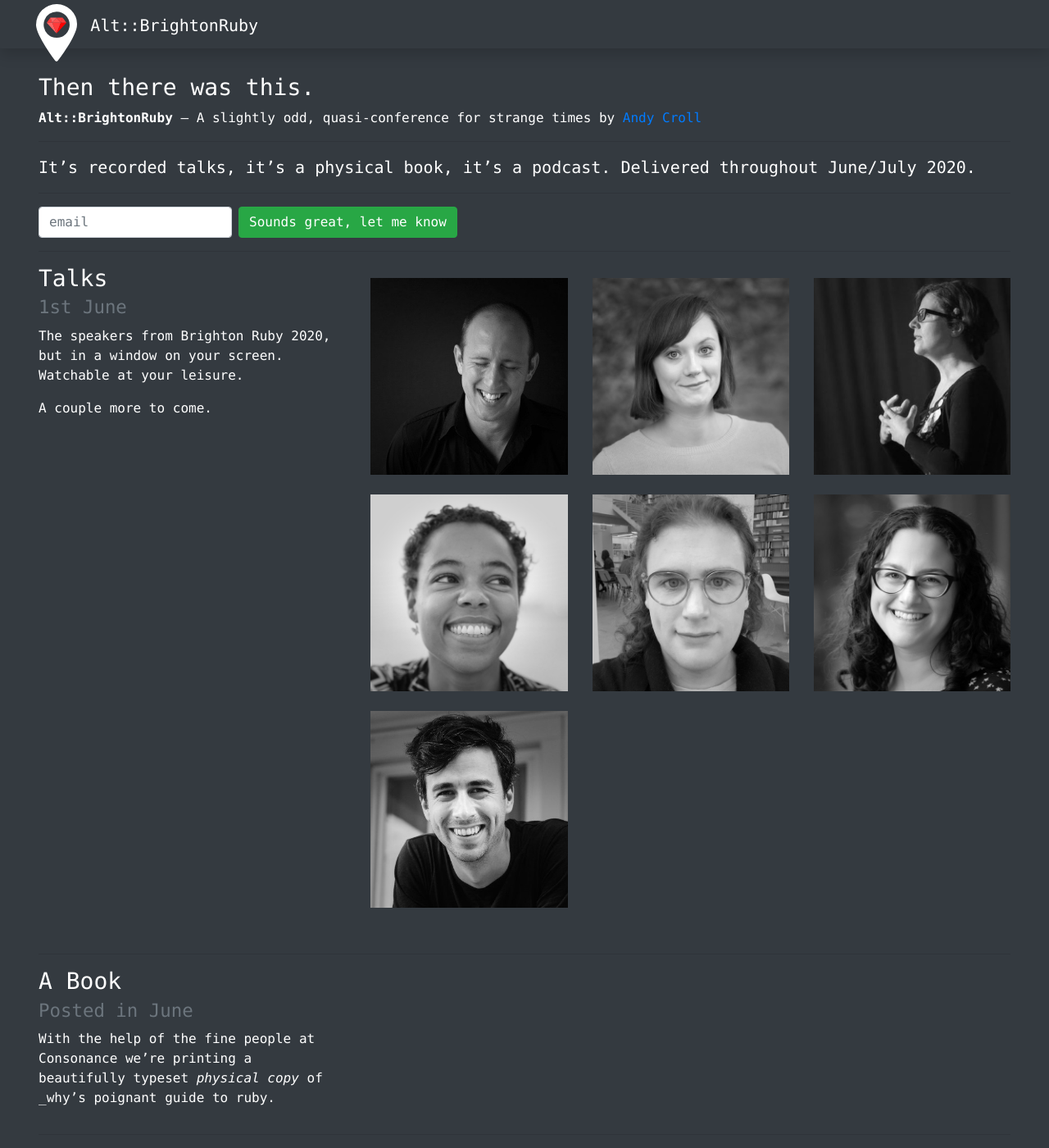
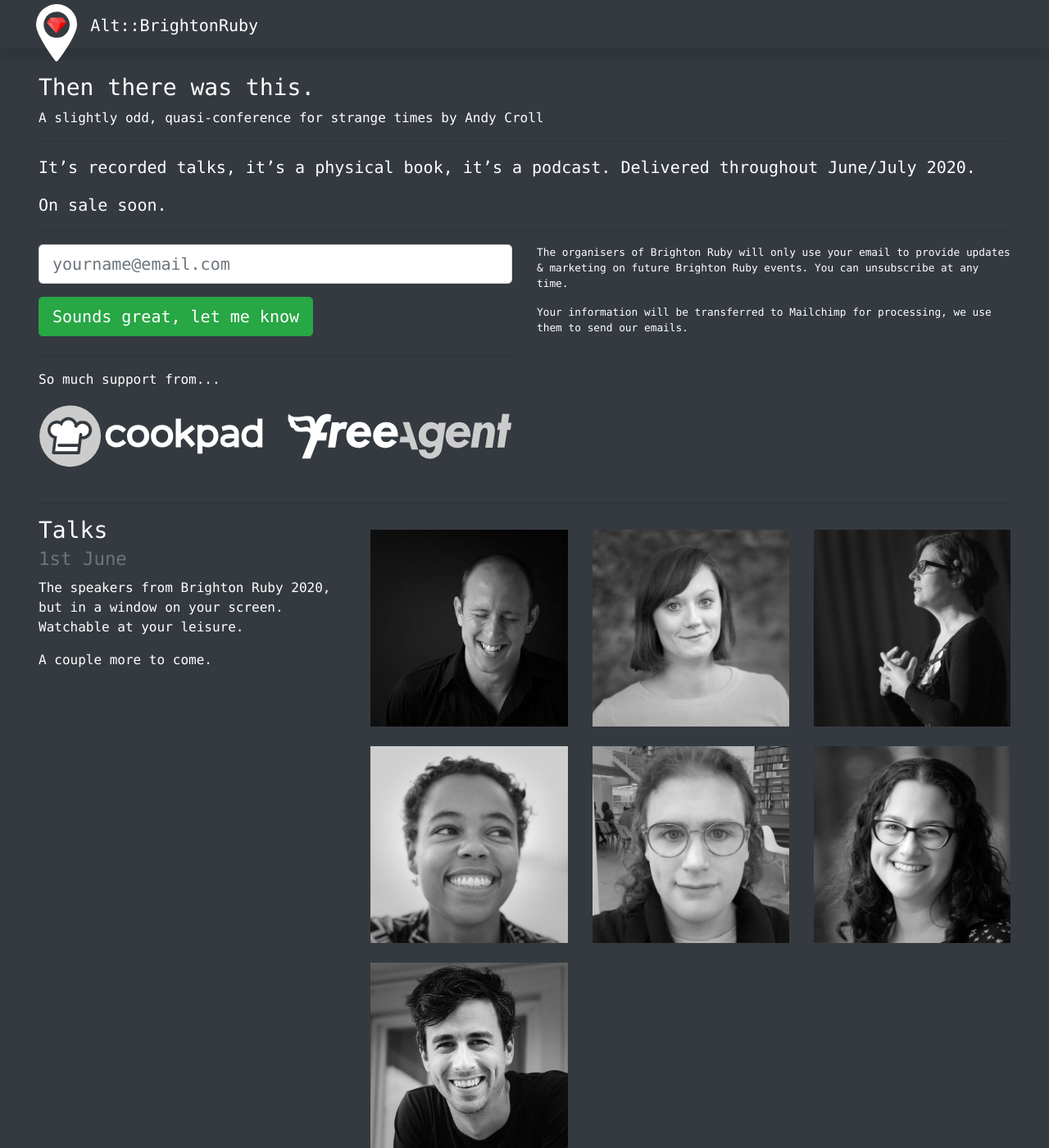
Before and after one commit to andycroll/alt.brightonruby.com, a Jekyll site: the page built from index.html, in a window 1280 px wide and 1400 px high. Shown: the whole window at 82% size. Built offline with Jekyll 4.4.1, drawn with Linux system fonts in a browser that asks for light colours; comment, search, counter and statistics services are not loaded; some of the changed text lies outside the part shown.

Commit message:
Add sposnsors, book & pod imagery and a form

```diff
--- a/index.html
+++ b/index.html
@@ -10,17 +10,53 @@
 	<div class="row">
 		<div class="col">
 			<h1 class="h3">Then there was this.</h1>
-			<p><b>Alt::BrightonRuby</b> — A slightly odd, quasi-conference for strange times by <a href="https://andycroll.com">Andy Croll</a></p>
+			<p>A slightly odd, quasi-conference for strange times by <a href="https://andycroll.com" class="text-white">Andy Croll</a></p>
 			<hr />
 			<p class="lead">It’s recorded talks, it’s a physical book, it’s a podcast. Delivered throughout June/July 2020.</p>
+			<p class="lead">On sale soon.</p>
 			<hr />
-			<form class="form-inline my-2 my-lg-0">
-				<input class="form-control mr-sm-2" type="search" placeholder="email" aria-label="Email" />
-				<button class="btn btn-success my-2 my-sm-0" type="submit">Sounds great, let me know</button>
+		</div>
+	</div>
+
+	<div class="row">
+		<div class="col">
+			<form action="//goodscary.us1.list-manage.com/subscribe/post?u=8978f575757c4b55d2a353a62&amp;id=7c1e5235c9" method="post" class="form">
+				<label for="mce-EMAIL" class="sr-only">Email Address</label>
+				<input type="email" value="" name="EMAIL" class="form-control form-control-lg mb-2" id="mce-EMAIL" aria-label="Email" placeholder="yourname@email.com" />
+
+				<div style="position: absolute; left: -5000px;" aria-hidden="true"><input type="text" name="b_8978f575757c4b55d2a353a62_7c1e5235c9" tabindex="-1" value="" /></div>
+
+				<input type="submit" value="Sounds great, let me know" name="subscribe" id="mc-embedded-subscribe" class="btn btn-lg btn-success my-2" />
 			</form>
 			<hr />
 		</div>
+
+		<div class="col small">
+			<p>The organisers of Brighton Ruby will only use your email to provide updates & marketing on future Brighton Ruby events. You can unsubscribe at any time.</p>
+			<p>Your information will be transferred to Mailchimp for processing, we use them to send our emails.</p>
+		</div>
 	</div>
+
+	<div class="row">
+		<div class="col-12 col-sm-8 col-md-6">
+			<p>So much support from...</p>
+
+			<div class="row">
+				<div class="col-12 col-sm-6">
+					<a href="https://cookpadteam.com">
+						<img src="/images/cookpad.svg" class="img-fluid mb-4" alt="Cookpad" />
+					</a>
+				</div>
+				<div class="col-12 col-sm-6">
+					<a href="http://bit.ly/38L8H9i">
+						<img src="/images/freeagent.svg" class="img-fluid mb-4" alt="FreeAgent" />
+					</a>
+				</div>
+			</div>
+		</div>
+	</div>
+
+	<hr />
 
 	<div class="row">
 		<div class="col-12 col-md-6 col-lg-4 col-xl-3">
@@ -81,8 +117,27 @@
 				<small class="text-muted">Posted in June</small>
 			</h2>
 			<p>With the help of the fine people at <a href="https://www.consonance.app/" class="text-white text-underline">Consonance</a> we’re printing a beautifully typeset <i>physical copy</i> of <a href="https://poignant.guide/" class="text-white text-underline">_why’s poignant guide to ruby</a>.</p>
+			<div class="row">
+				<div class="col-6">
+					<a href="https://www.consonance.app">
+						<img src="/images/consonance.svg" class="img-fluid mb-4" alt="Consonance" />
+					</a>
+				</div>
+			</div>
 		</div>
-		<div class="col-12 col-md-6 col-lg-8"></div>
+		<div class="col-12 col-md-6 col-lg-8">
+			<div class="row my-3">
+				<div class="col-4 col-sm-6 col-lg-4">
+					<img src="/images/why-book-1.jpg" class="img-fluid shadow-sm mb-4" alt="A page" />
+				</div>
+				<div class="col-4 col-sm-6 col-lg-4">
+					<img src="/images/why-book-2.jpg" class="img-fluid shadow-sm mb-4" alt="Another page" />
+				</div>
+				<div class="col-4 col-sm-6 col-lg-4">
+					<img src="/images/why-book-3.jpg" class="img-fluid shadow-sm mb-4" alt="Chunky Bacon" />
+				</div>
+			</div>
+		</div>
 	</div>
 
 	<hr />
@@ -94,6 +149,17 @@
 				<small class="text-muted">From 1st July</small>
 			</h2>
 			<p>After you've watched the videos, drop me some questions. I’ll weave them into a chat with the speakers. Which then be downloadable to your ears.</p>
+			<p class="small">Photos by <a href="https://unsplash.com/photos/NMbZ7QM3XWM">neil godding</a> & <a href="https://unsplash.com/photos/zm42KtKcn9c">Ryan Quintal</a></p>
+		</div>
+		<div class="col-12 col-md-6 col-lg-8">
+			<div class="row my-3">
+				<div class="col">
+					<img src="/images/podcast-1.jpg" class="img-fluid shadow-sm mb-4" alt="A microphone" />
+				</div>
+				<div class="col">
+					<img src="/images/podcast-2.jpg" class="img-fluid shadow-sm mb-4" alt="Headphone party" />
+				</div>
+			</div>
 		</div>
 	</div>
 </div>
```
Also changed, not shown: css/site.css, css/site.min.css, images/consonance.svg (added), images/cookpad.svg (added), images/freeagent.svg (added), images/podcast-1.jpg (added), images/podcast-2.jpg (added), images/why-book-1.jpg (added), images/why-book-2.jpg (added), images/why-book-3.jpg (added).
